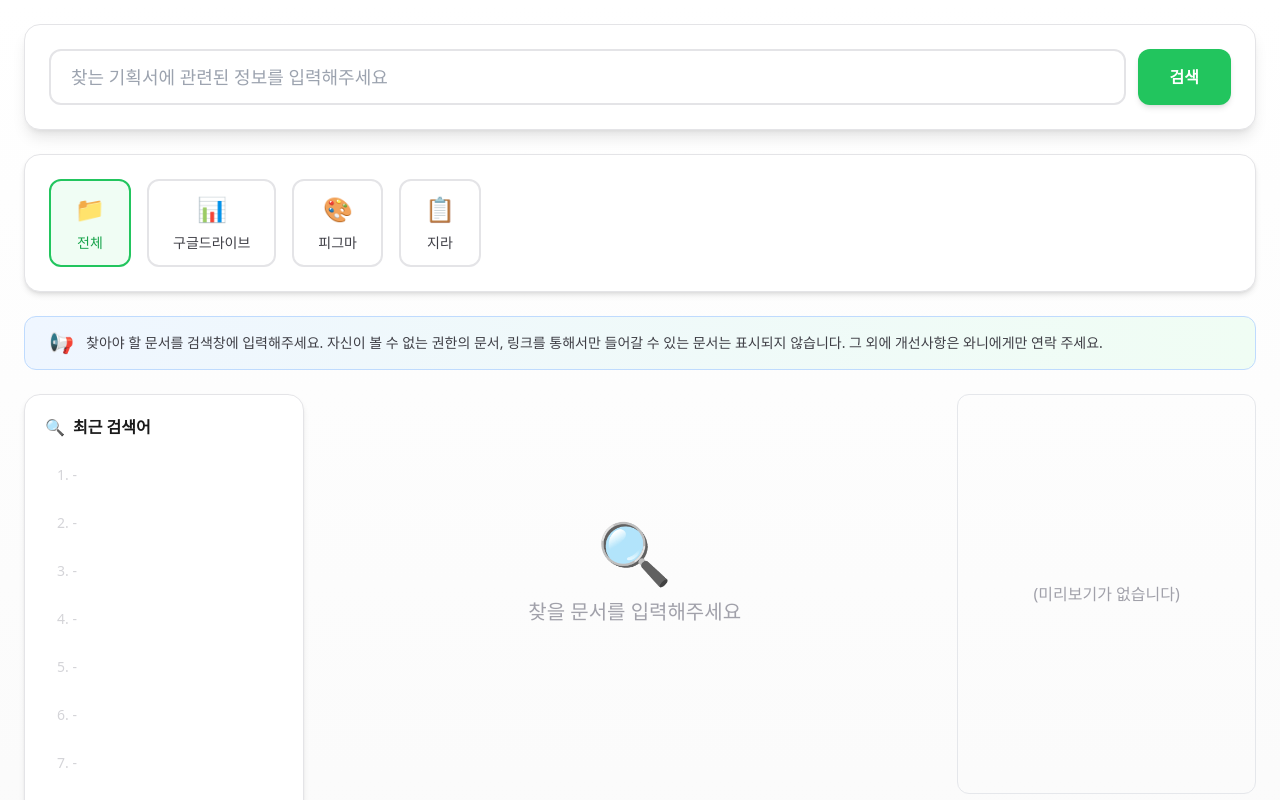
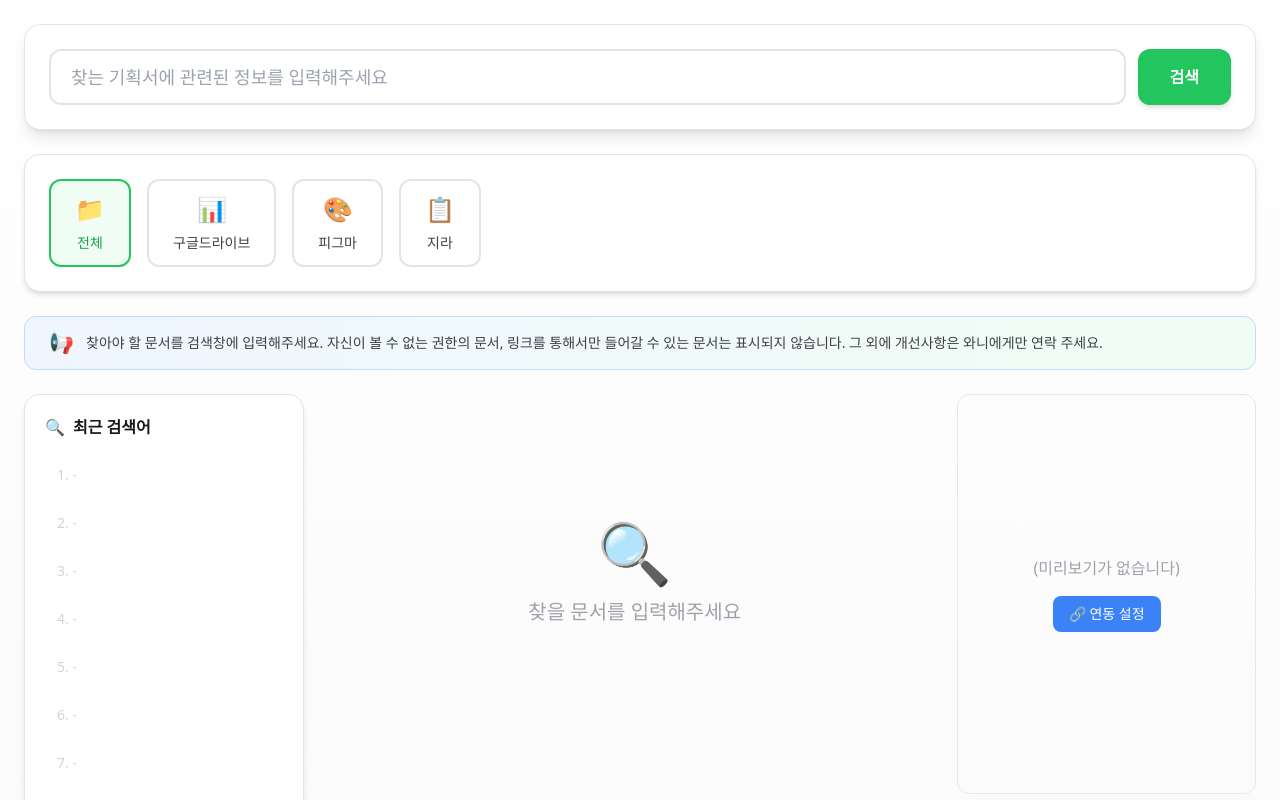
Before and after one commit to BSallen0318/1_cursor, a Next.js app: page /search in a window 1280 px wide. Shown: the top 800 px of the page. Built offline with nearby package versions, Linux system fonts and the light colour scheme.

Commit message:
Add permanent connection settings button to preview pane

```diff
--- a/components/preview/PreviewPane.tsx
+++ b/components/preview/PreviewPane.tsx
@@ -9,7 +9,20 @@ function parseBulletPoints(text: string): string[] {
 }
 
 export function PreviewPane({ data, answer }: { data: any | null; answer?: { question: string; answer: string } | null }) {
-  if (!data && !answer) return <div className="rounded-xl border p-4 h-full flex items-center justify-center text-zinc-400">(미리보기가 없습니다)</div>;
+  if (!data && !answer) {
+    return (
+      <div className="rounded-xl border p-4 h-full flex flex-col items-center justify-center gap-4">
+        <div className="text-zinc-400">(미리보기가 없습니다)</div>
+        <Link
+          href="/settings/integrations?drive=connected"
+          className="inline-flex items-center gap-2 px-4 py-2 rounded-lg bg-blue-500 hover:bg-blue-600 text-white text-sm font-medium transition-colors"
+        >
+          🔗 연동 설정
+        </Link>
+      </div>
+    );
+  }
+
   const loading = (data as any)?.loading;
   const doc = (data as any)?.doc;
   const autoSummary = (data as any)?.autoSummary;
@@ -21,9 +34,17 @@ export function PreviewPane({ data, answer }: { data: any | null; answer?: { que
   const hasBullets = bulletPoints.length > 0;
 
   return (
-    <div className="rounded-2xl border p-4 flex flex-col gap-3 h-full overflow-hidden">
+    <div className="rounded-2xl border p-4 flex flex-col gap-3 h-full overflow-hidden relative">
+      {/* 우측 상단 연동 설정 버튼 */}
+      <Link
+        href="/settings/integrations?drive=connected"
+        className="absolute top-4 right-4 inline-flex items-center gap-1 px-3 py-1.5 rounded-lg bg-blue-500 hover:bg-blue-600 text-white text-xs font-medium transition-colors z-10"
+      >
+        🔗 연동 설정
+      </Link>
+
       {doc && (
-        <div className="grid gap-0.5 shrink-0">
+        <div className="grid gap-0.5 shrink-0 pr-24">
           <div className="text-base font-semibold">{doc.title}</div>
           <div className="text-xs text-zinc-400">{platformLabel(doc.platform)} • {formatDate(doc.updatedAt)}</div>
           {doc.owner && (
@@ -39,15 +60,9 @@ export function PreviewPane({ data, answer }: { data: any | null; answer?: { que
           <div className="flex flex-col items-center justify-center gap-4 py-8">
             <div className="text-sm text-zinc-500 text-center">
               {error.includes('not connected') || error.includes('OAuth') || error.includes('401')
-                ? '🔐 미리보기를 보려면 Google Drive 연동이 필요합니다.'
+                ? '🔐 미리보기를 보려면 Google Drive 연동이 필요합니다. 우측 상단 "연동 설정" 버튼을 클릭하세요.'
                 : '⚠️ 미리보기를 불러올 수 없습니다.'}
             </div>
-            <Link
-              href="/settings/integrations?drive=connected"
-              className="inline-flex items-center gap-2 px-4 py-2 rounded-lg bg-blue-500 hover:bg-blue-600 text-white text-sm font-medium transition-colors"
-            >
-              🔗 연동 설정 페이지로 이동
-            </Link>
           </div>
         )}
         {!error && (loading || !autoSummary) && (
```
